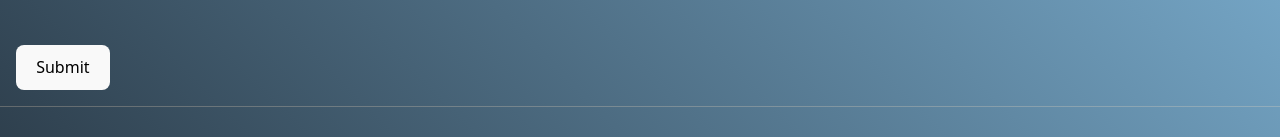
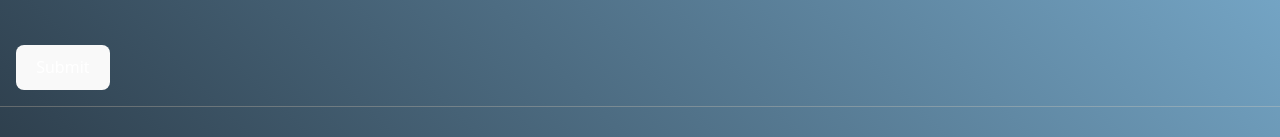
Before and after one commit to TreyLathe/WCL3Portfolio, a React (Vite) app: page /Contact in a window 1280 px wide. Shown: the part 482-619 px from the top of the page. Built offline with nearby package versions, Linux system fonts and the light colour scheme; grey boxes are pictures that could not be loaded.

Commit message:
small style change

```diff
--- a/src/pages/Contact.jsx
+++ b/src/pages/Contact.jsx
@@ -100,7 +100,7 @@
 
         </tr>
       </table>
-      <button type="submit">Submit</button>
+      <button type="submit" style={{ color: "white"}}>Submit</button>
     </form>
   </div>
 </div>
```
